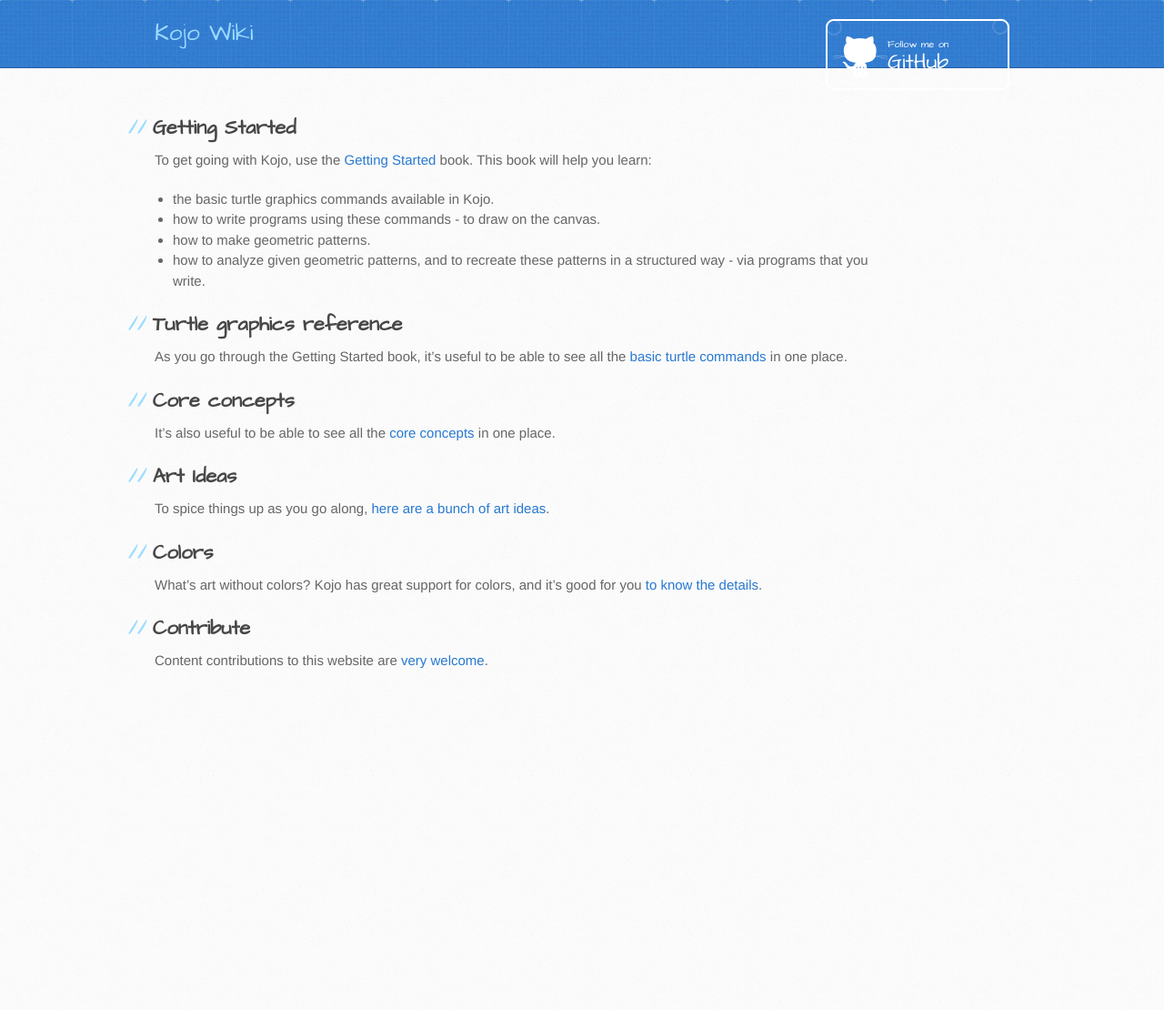
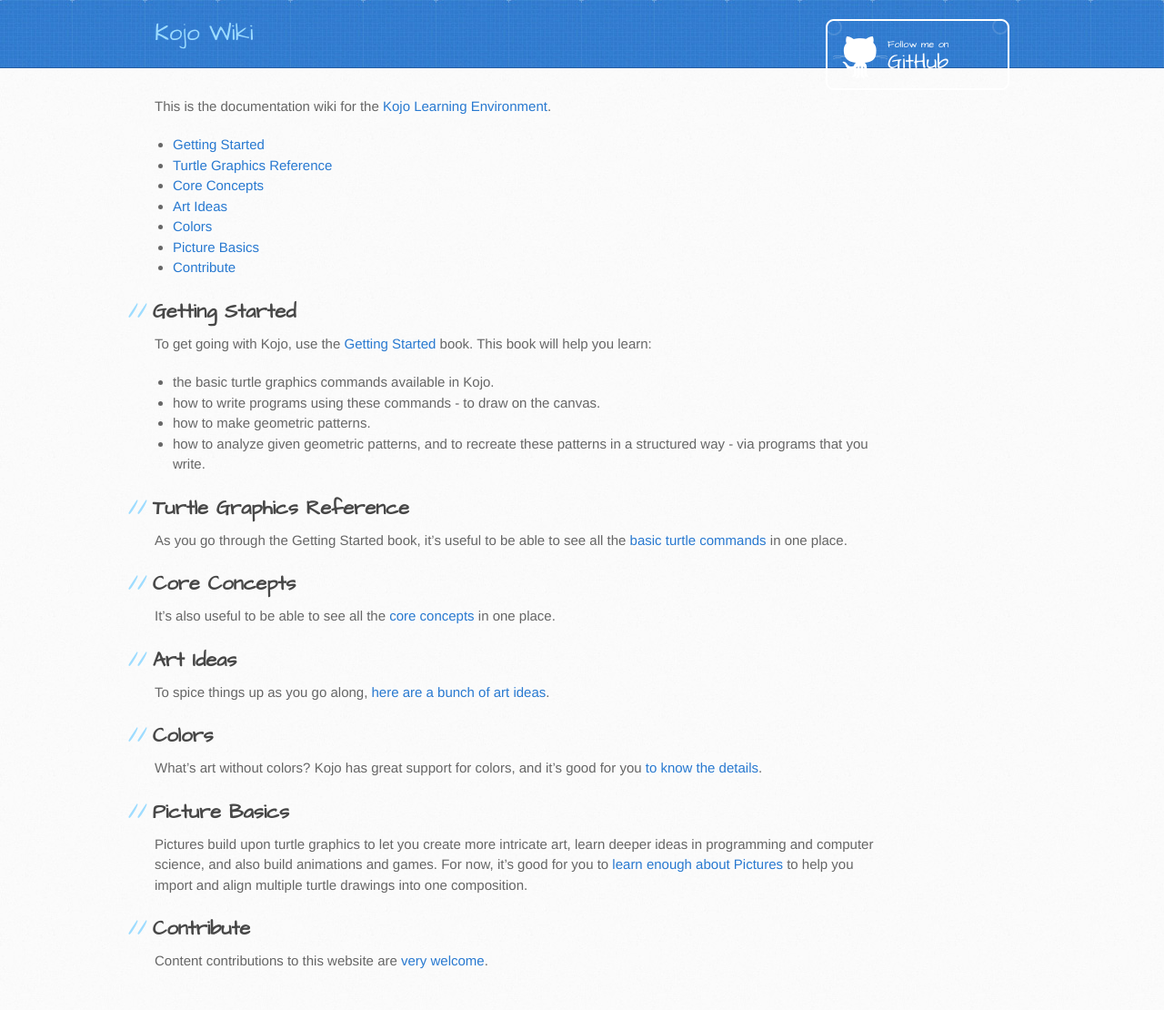
Before and after one commit to kojodoc/kojodoc.github.io, a Jekyll site: the page built from index.md, in a window 1280 px wide. Shown: the whole page at 91% size. Built offline with Jekyll 4.4.1, drawn with Linux system fonts in a browser that asks for light colours; the repository's description, which GitHub fills in, is left out; before the commit the page ends 900 px from its top, so only the background shows below that.

Commit message:
Add Picture basics, plus some other tweaks.

```diff
--- a/index.md
+++ b/index.md
@@ -2,9 +2,16 @@
 layout: default
 title: "Happy Jekylling!"
 ---
+This is the documentation wiki for the [Kojo Learning Environment](http://www.kogics.net/kojo).
+* [Getting Started](#getting-started)
+* [Turtle Graphics Reference](#turtle-graphics-reference)
+* [Core Concepts](#core-concepts)
+* [Art Ideas](#art-ideas)
+* [Colors](#colors)
+* [Picture Basics](#picture-basics)
+* [Contribute](#contribute)
 
 ## Getting Started
-
 To get going with Kojo, use the [Getting Started](http://wiki.kogics.net/kojo-codeactive-books#getting-started) book.
 This book will help you learn:
 * the basic turtle graphics commands available in Kojo.
@@ -12,10 +19,10 @@ This book will help you learn:
 * how to make geometric patterns.
 * how to analyze given geometric patterns, and to recreate these patterns in a structured way - via programs that you write.
 
-## Turtle graphics reference
+## Turtle Graphics Reference
 As you go through the Getting Started book, it's useful to be able to see all the [basic turtle commands](reference/turtle.html) in one place.
 
-## Core concepts
+## Core Concepts
 It's also useful to be able to see all the [core concepts](concepts/core-ideas.html) in one place.
 
 ## Art Ideas
@@ -24,5 +31,8 @@ To spice things up as you go along, [here are a bunch of art ideas](art-ideas/sh
 ## Colors
 What's art without colors? Kojo has great support for colors, and it's good for you [to know the details](concepts/colors.html).
 
+## Picture Basics
+Pictures build upon turtle graphics to let you create more intricate art, learn deeper ideas in programming and computer science, and also build animations and games. For now, it's good for you to [learn enough about Pictures](concepts/pictures.html) to help you import and align multiple turtle drawings into one composition.
+
 ## Contribute
 Content contributions to this website are [very welcome](contribute.html).
```
Also changed, not shown: concepts/pictures.md (added, +41 -0 lines), concepts/picture-power.png (added).
